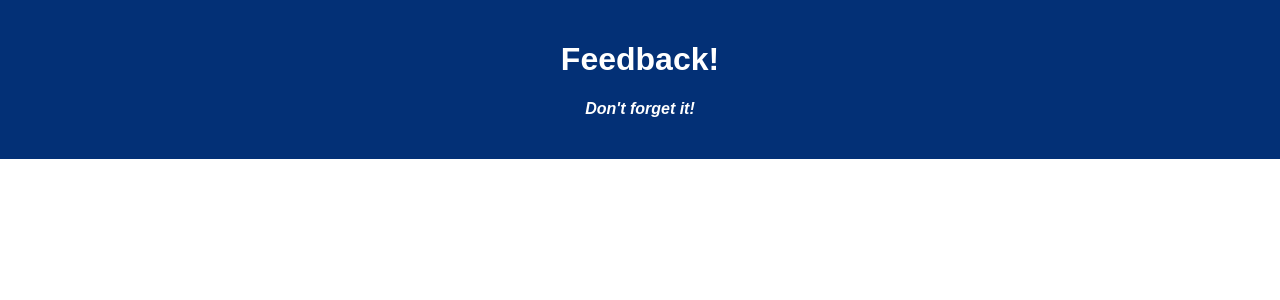
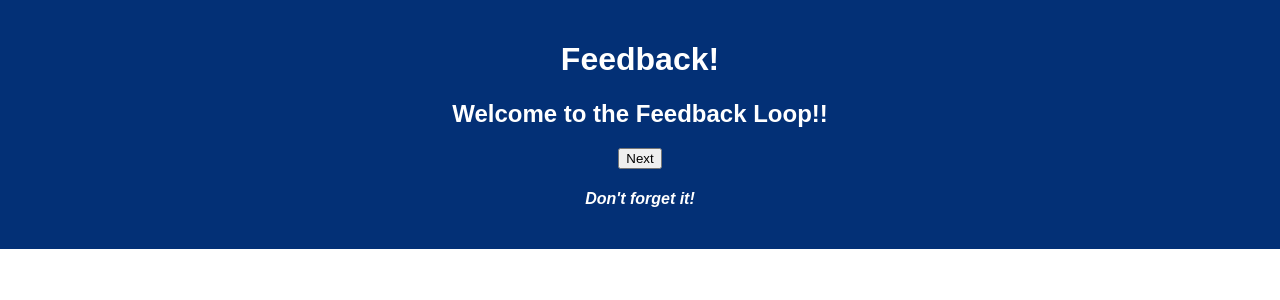
Before and after one commit to Erik651/Weekend-redux-feedback-loop, a React (Vite) app: page / in a window 1280 px wide. Shown: the top 300 px of the page. Built offline with nearby package versions, Linux system fonts and the light colour scheme.

Commit message:
fixed index.jsx and store.js to add Provider. Next button now move to next page

```diff
--- a/src/components/App/App.jsx
+++ b/src/components/App/App.jsx
@@ -9,6 +9,7 @@ import UnderstandingContent from '../UnderstandingContent/UnderstandingContent';
 import SubmissionSuccess from '../SubmissionSubmit/SubmissionSuccess';
 import ReviewFeedback from '../ReviewFeedback/ReviewFeedback';
 import LeaveComments from '../LeaveComment/LeaveComments.jsx';
+import Home from '../Home/Home.jsx';
 //import Header from '../Header/Header.js';
 //import { Router } from 'express';
 
@@ -19,6 +20,9 @@ function App() {
       <header className="App-header">
         <h1 className="App-title">Feedback!</h1>
         <Router>
+          <Route exact path="/">
+            <Home />
+          </Route>
           <Route exact path="/support">
             <BeingSupported />
           </Route>
--- a/src/components/BeingSupported/BeingSupported.jsx
+++ b/src/components/BeingSupported/BeingSupported.jsx
@@ -1,5 +1,5 @@
 import React, { useState } from 'react';
-import { useHistory } from 'react-router-dom/cjs/react-router-dom.min';
+import { useHistory } from 'react-router-dom';
 import { useDispatch } from 'react-redux';
 
 function BeingSupported() {
@@ -11,6 +11,7 @@ function BeingSupported() {
     console.log(`adding support score`, { scoreSupport });
 
     let action = {
+      type: 'ADD_SUPPORTED_SCORE',
       payload: { scoreSupport: scoreSupport }
     };
 
@@ -19,17 +20,17 @@ function BeingSupported() {
     history.push('/comments');
   };
 
-  return (
+  return (<>
     <section>
       <h2>How well are you being supported?</h2>
       <input
       required
       placeholder='Feeling 1-5'
       value={scoreSupport}
-      onChange={(event) => setScore(event.target.value)}/>Support?
+      onChange={(event) => setScoreSupport(event.target.value)}/>Support?
 
       <button onClick={handleClick}>Next</button>
-    </section>
+    </section></>
   );
 }
 export default BeingSupported;
--- a/src/components/FeelingToday/FeelingToday.jsx
+++ b/src/components/FeelingToday/FeelingToday.jsx
@@ -1,6 +1,6 @@
 import React, { useState } from "react";
 import { useDispatch } from "react-redux";
-import { useHistory } from "react-router-dom/cjs/react-router-dom.min";
+import { useHistory } from "react-router-dom";
 
 function FeelingToday() {
   const [scoreFeeling, setScoreFeeling] = useState('');
@@ -11,6 +11,7 @@ const handleClick = (event) => {
   console.log(`adding feeling score`, { scoreFeeling });
 
   let action = {
+    type: 'ADD_FEELING_SCORE',
     payload: { scoreFeeling: scoreFeeling}
   };
 
@@ -20,19 +21,19 @@ const handleClick = (event) => {
   history.push('/understanding')
 }
 
-return(
+return(<>
   <section>
 <h2>How are you feeling today?</h2>
 <input
 required
 placeholder="Feeling 1-5"
 value={scoreFeeling}
-onChange={(event) => setScore(event.target.value)}/>
+onChange={(event) => setScoreFeeling(event.target.value)}/>
 Feeling?
 
 <button onClick={handleClick}>Next</button>
 
-  </section>
+  </section></>
 );
 }
 
--- /dev/null
+++ b/src/components/Home/Home.jsx
@@ -0,0 +1,27 @@
+import React, { useState } from "react";
+
+import { useHistory } from "react-router-dom";
+
+function Home() {
+
+const history = useHistory();
+
+
+const handleClick = () => {
+
+  alert('Headed to Feeling Content feedback page')
+  history.push('/feeling')
+}
+
+return(<>
+  <section>
+<h2>Welcome to the Feedback Loop!!</h2>
+
+
+<button onClick={handleClick}>Next</button>
+
+  </section></>
+);
+}
+
+export default Home;
--- a/src/components/LeaveComment/LeaveComments.jsx
+++ b/src/components/LeaveComment/LeaveComments.jsx
@@ -1,5 +1,5 @@
 import React, { useState } from "react";
-import { useHistory } from "react-router-dom/cjs/react-router-dom.min";
+import { useHistory } from "react-router-dom";
 import { useDispatch } from "react-redux";
 
 function LeaveComments() {
@@ -11,6 +11,7 @@ function LeaveComments() {
     console.log(`adding comments to leave comments`, { comment });
 
     let action = {
+      type: 'ADD_COMMENTS',
       payload: { comment: comment }
     };
 
@@ -21,7 +22,7 @@ function LeaveComments() {
   }
 
   return (
-
+<>
     <section>
       <h2>Any comments you want to leave?</h2>
       <input
@@ -33,6 +34,7 @@ function LeaveComments() {
       <button onClick={handleClick}>Next</button>
 
     </section>
+    </>
   )
 
 }
--- a/src/components/ReviewFeedback/ReviewFeedback.jsx
+++ b/src/components/ReviewFeedback/ReviewFeedback.jsx
@@ -1,5 +1,6 @@
 import React from "react";
-import { useHistory } from "react-router-dom/cjs/react-router-dom.min";
+import { useHistory } from "react-router-dom";
+
 
 function ReviewFeedback() {
 
@@ -22,12 +23,13 @@ dispatch(action);
 
   return(
 
+<>
     <section>
-
       <h2>Review Your Feedback</h2>
       <ul>Feelings Understanding Support Comments: Text</ul>
       <button onClick={handleClick}>Submit</button>
     </section>
+      </>
   )
 }
 
--- a/src/components/UnderstandingContent/UnderstandingContent.jsx
+++ b/src/components/UnderstandingContent/UnderstandingContent.jsx
@@ -8,9 +8,10 @@ function UnderstandingContent() {
   const dispatch = useDispatch();
 
   const handleClick = (event) => {
-    console.log(`adding understanding score`, { score });
+    console.log(`adding understanding score`, { scoreUnderstanding });
 
     let action = {
+      type: 'ADD_UNDERSTANDING_SCORE',
       payload: { scoreUnderstanding: scoreUnderstanding }
     };
 
@@ -19,17 +20,19 @@ function UnderstandingContent() {
     alert('Headed to Being Supported page');
     history.push('/support')
   }
-return (
+return (<>
   <section>
+
 <h2>How well are you understanding the content?</h2>
 <input
 required
 placeholder="Understanding 1-5"
 value={scoreUnderstanding}
-onChange={(event) => setScore(event.target.value)}/>Understanding?
+onChange={(event) => setScoreUnderstanding(event.target.value)}/>Understanding?
 
 <button onClick={handleClick}>Next</button>
   </section>
+  </>
 )
 }
 
--- a/src/index.jsx
+++ b/src/index.jsx
@@ -2,10 +2,14 @@ import React from 'react';
 import ReactDOM from 'react-dom/client';
 import './index.css';
 import App from './components/App/App';
+import { Provider } from 'react-redux';
+import reduxStore from './store'
 
 const root = ReactDOM.createRoot(document.getElementById('root'));
 root.render(
     <React.StrictMode>
+      <Provider store={reduxStore}>
         <App />
+        </Provider>
     </React.StrictMode>
 );
```
